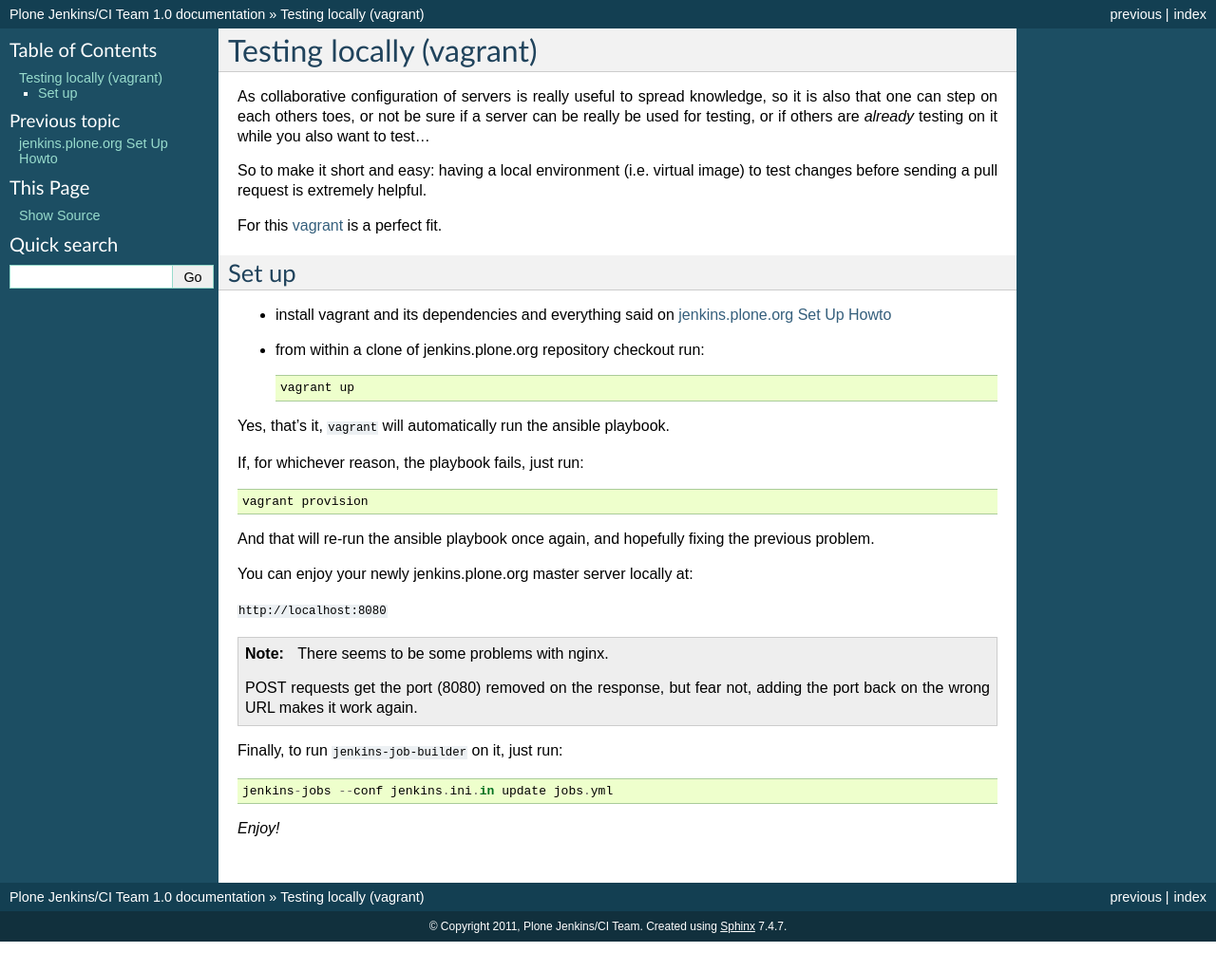
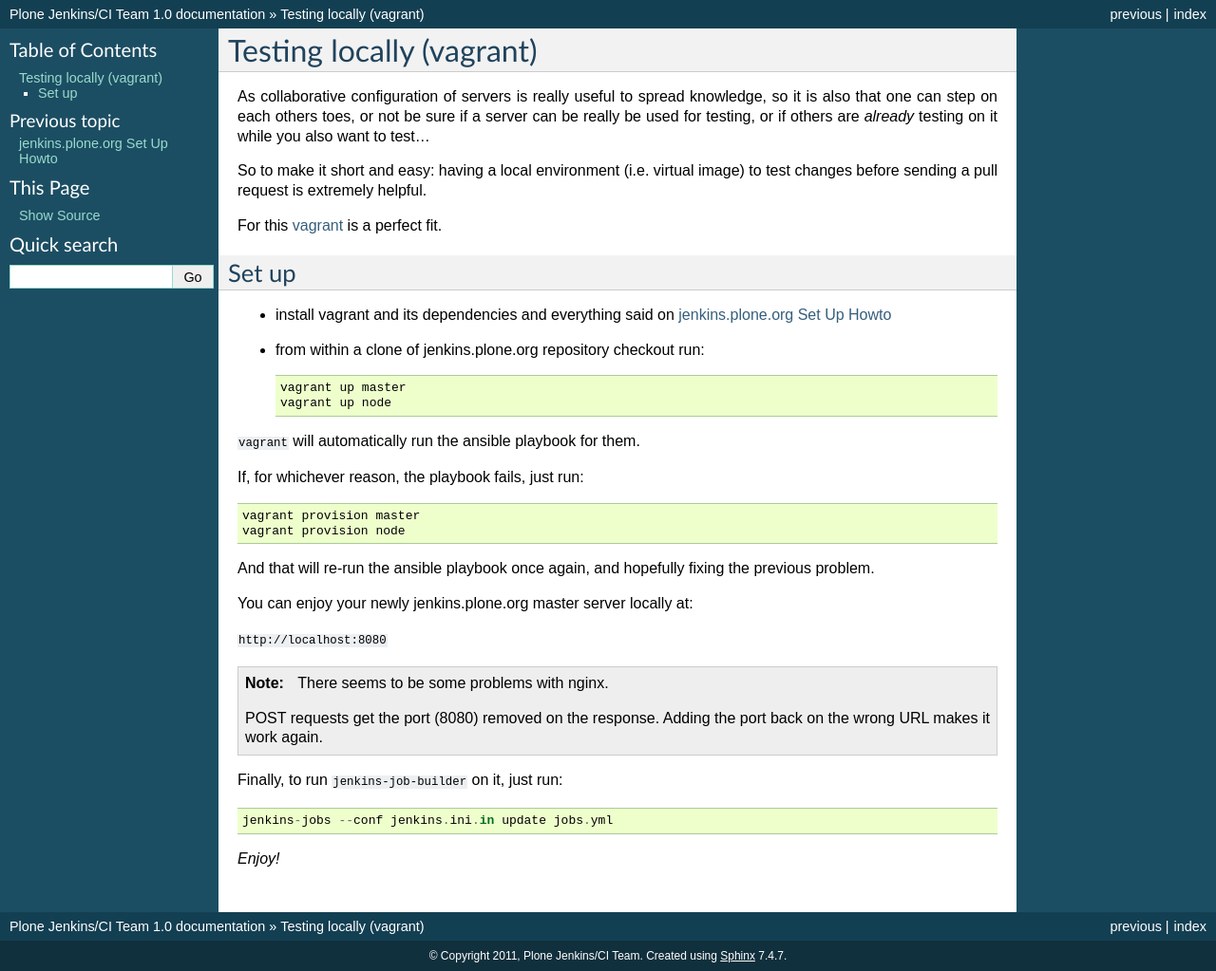
Before and after one commit to plone/jenkins.plone.org, a Sphinx documentation site: the page built from docs/source/vagrant.rst, in a window 1280 px wide. Shown: the whole page at 95% size. Built offline with Sphinx 7.4.7, drawn with Linux system fonts in a browser that asks for light colours; before the commit the page ends 992 px from its top, so only the background shows below that.

Commit message:
Update docs
Update vagrant related documentation to also reference node vagrant box.

```diff
--- a/docs/source/vagrant.rst
+++ b/docs/source/vagrant.rst
@@ -21,18 +21,18 @@
 * install vagrant and its dependencies and everything said on :doc:`setup`
 * from within a clone of jenkins.plone.org repository checkout run::
 
-    vagrant up
+    vagrant up master
+    vagrant up node
 
-Yes,
-that's it,
-``vagrant`` will automatically run the ansible playbook.
+``vagrant`` will automatically run the ansible playbook for them.
 
 If,
 for whichever reason,
 the playbook fails,
 just run::
 
-  vagrant provision
+  vagrant provision master
+  vagrant provision node
 
 And that will re-run the ansible playbook once again,
 and hopefully fixing the previous problem.
@@ -44,9 +44,8 @@
 .. note::
    There seems to be some problems with nginx.
 
-   POST requests get the port (8080) removed on the response,
-   but fear not,
-   adding the port back on the wrong URL makes it work again.
+   POST requests get the port (8080) removed on the response.
+   Adding the port back on the wrong URL makes it work again.
 
 Finally,
 to run ``jenkins-job-builder`` on it,
```
